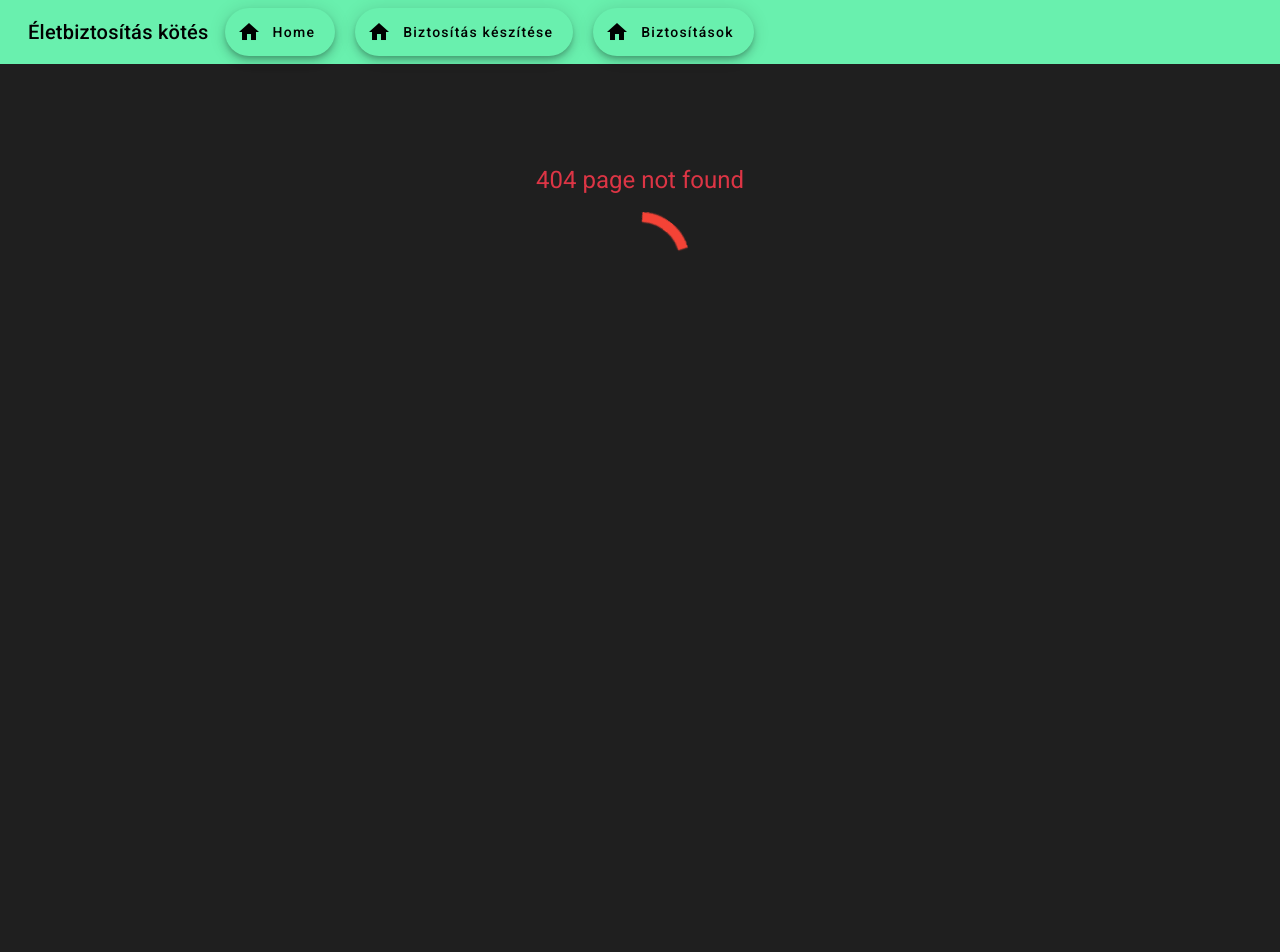
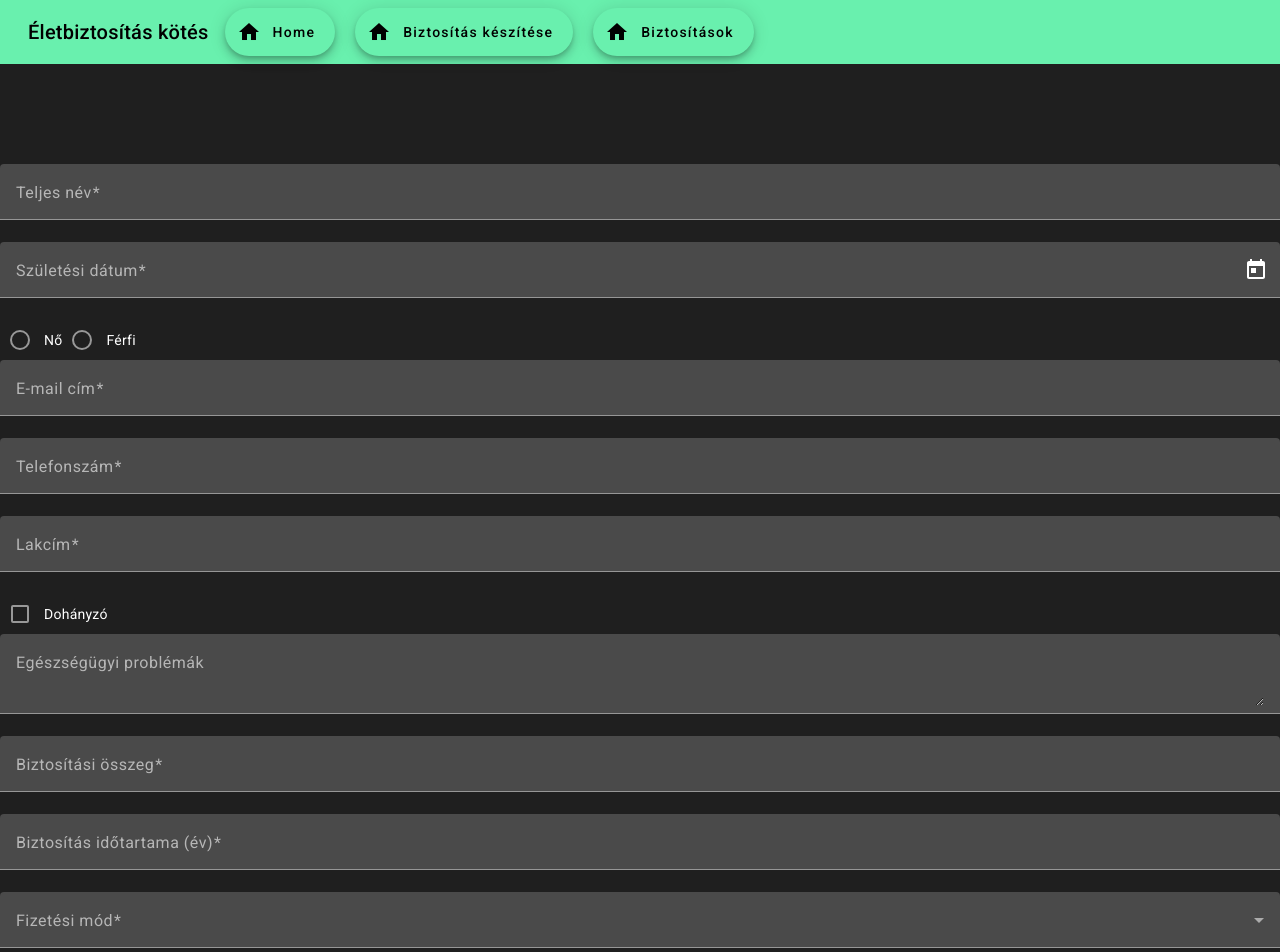
Before and after one commit to Swansi1/angular-life-insurance, an Angular app: page /new-insurance in a window 1280 px wide. Before the commit this address had no page. Shown: the top 952 px of the page. Before the commit the page ends 800 px from the top, so only its background shows below. Built offline with nearby package versions, Linux system fonts and the light colour scheme.

Commit message:
Add insurance form

```diff
--- a/package.json
+++ b/package.json
@@ -15,6 +15,7 @@
     "@angular/common": "^17.3.0",
     "@angular/compiler": "^17.3.0",
     "@angular/core": "^17.3.0",
+    "@angular/flex-layout": "^15.0.0-beta.42",
     "@angular/forms": "^17.3.0",
     "@angular/material": "^17.3.5",
     "@angular/platform-browser": "^17.3.0",
--- a/src/app/app.component.ts
+++ b/src/app/app.component.ts
@@ -2,6 +2,7 @@ import {Component} from '@angular/core';
 import {RouterOutlet} from '@angular/router';
 import {NavigationComponent} from "./navigation/navigation.component";
 import {HomeComponent} from "./home/home.component";
+import {FlexLayoutModule} from '@angular/flex-layout';
 
 @Component({
   selector: 'app-root',
@@ -9,7 +10,8 @@ import {HomeComponent} from "./home/home.component";
   imports: [
     RouterOutlet,
     NavigationComponent,
-    HomeComponent
+    HomeComponent,
+    FlexLayoutModule,
   ],
   templateUrl: './app.component.html',
   styleUrl: './app.component.css'
--- /dev/null
+++ b/src/app/insurance-form/insurance-form.component.html
@@ -0,0 +1,68 @@
+<form [formGroup]="form" (ngSubmit)="submit()" fxLayout="column">
+
+  <!-- Személyes adatok -->
+  <mat-form-field appearance="fill">
+    <mat-label>Teljes név</mat-label>
+    <input matInput formControlName="fullName" required>
+  </mat-form-field>
+
+  <mat-form-field appearance="fill">
+    <mat-label>Születési dátum</mat-label>
+    <input matInput [matDatepicker]="birthdatePicker" formControlName="birthDate" required>
+    <mat-datepicker-toggle matSuffix [for]="birthdatePicker"></mat-datepicker-toggle>
+    <mat-datepicker #birthdatePicker></mat-datepicker>
+  </mat-form-field>
+
+  <mat-radio-group formControlName="gender" aria-label="Select gender">
+    <mat-radio-button value="female">Nő</mat-radio-button>
+    <mat-radio-button value="male">Férfi</mat-radio-button>
+  </mat-radio-group>
+
+  <!-- Kapcsolattartási adatok -->
+  <mat-form-field appearance="fill">
+    <mat-label>E-mail cím</mat-label>
+    <input matInput formControlName="email" required>
+  </mat-form-field>
+
+  <mat-form-field appearance="fill">
+    <mat-label>Telefonszám</mat-label>
+    <input matInput formControlName="phone" required>
+  </mat-form-field>
+
+  <mat-form-field appearance="fill">
+    <mat-label>Lakcím</mat-label>
+    <input matInput formControlName="address" required>
+  </mat-form-field>
+
+  <!-- Egészségügyi adatok -->
+  <div>
+    <mat-checkbox formControlName="smoker">Dohányzó</mat-checkbox>
+  </div>
+
+  <mat-form-field appearance="fill">
+    <mat-label>Egészségügyi problémák</mat-label>
+    <textarea matInput formControlName="healthIssues"></textarea>
+  </mat-form-field>
+
+  <!-- Biztosítási részletek -->
+  <mat-form-field appearance="fill">
+    <mat-label>Biztosítási összeg</mat-label>
+    <input matInput type="number" formControlName="coverageAmount" required>
+  </mat-form-field>
+
+  <mat-form-field appearance="fill">
+    <mat-label>Biztosítás időtartama (év)</mat-label>
+    <input matInput type="number" formControlName="duration" required>
+  </mat-form-field>
+
+  <mat-form-field appearance="fill">
+    <mat-label>Fizetési mód</mat-label>
+    <mat-select formControlName="paymentMethod">
+      <mat-option value="monthly">Havi</mat-option>
+      <mat-option value="quarterly">Negyedéves</mat-option>
+      <mat-option value="yearly">Éves</mat-option>
+    </mat-select>
+  </mat-form-field>
+
+  <button mat-raised-button color="primary" type="submit">Biztosítás kötése</button>
+</form>
--- /dev/null
+++ b/src/app/insurance-form/insurance-form.component.ts
@@ -0,0 +1,59 @@
+import {Component} from '@angular/core';
+import {MatInputModule} from '@angular/material/input';
+import {MatButtonModule} from '@angular/material/button';
+import {MatSelectModule} from '@angular/material/select';
+import {MatRadioModule} from '@angular/material/radio';
+import {ReactiveFormsModule} from '@angular/forms';
+import {FormBuilder, FormGroup, Validators} from '@angular/forms';
+import {MatDatepickerModule, MatDatepickerToggle} from "@angular/material/datepicker";
+import {MatCheckbox} from "@angular/material/checkbox";
+import {MatNativeDateModule, MAT_DATE_LOCALE} from '@angular/material/core';
+import {FlexLayoutModule} from "@angular/flex-layout";
+
+@Component({
+  selector: 'app-insurance-form',
+  standalone: true,
+  imports: [
+    MatInputModule,
+    MatButtonModule,
+    MatSelectModule,
+    MatRadioModule,
+    ReactiveFormsModule,
+    MatDatepickerToggle,
+    MatDatepickerModule,
+    MatNativeDateModule,
+    MatCheckbox,
+    FlexLayoutModule,
+  ],
+  providers: [
+    { provide: MAT_DATE_LOCALE, useValue: 'hu' },
+  ],
+  templateUrl: './insurance-form.component.html',
+  styleUrl: './insurance-form.component.css'
+})
+export class InsuranceFormComponent {
+  form: FormGroup;
+
+  constructor(private fb: FormBuilder) {
+    this.form = this.fb.group({
+      fullName: ['', [Validators.required]],
+      birthDate: [null, [Validators.required]],
+      email: ['', [Validators.required, Validators.email]],
+      phone: ['', [Validators.required, Validators.pattern(/^\+36\d{9}$/)]],
+      address: ['', [Validators.required]],
+      smoker: [false],
+      healthIssues: [''],
+      coverageAmount: [null, [Validators.required, Validators.min(1)]],
+      duration: [null, [Validators.required, Validators.min(1)]],
+      paymentMethod: ['', [Validators.required]],
+      gender: [''],
+    });
+  }
+
+  submit() {
+    if (this.form.valid) {
+      // Handle the form submission
+      console.log(this.form.value);
+    }
+  }
+}
--- a/src/app/insurances/insurances.component.html
+++ b/src/app/insurances/insurances.component.html
@@ -1 +1,5 @@
-<p>insurances works!</p>
+<div class="container-fluid">
+  <h1 class="text-center">Kérem töltse ki az alábbi alábbi adatokat</h1>
+
+  Favorite color: <input type="text" [(ngModel)]="favoriteColor">
+</div>
--- a/src/app/insurances/insurances.component.ts
+++ b/src/app/insurances/insurances.component.ts
@@ -1,26 +1,17 @@
-import { Component } from '@angular/core';
-import {Insurance} from "../insurance";
+import {Component} from '@angular/core';
+import {FormsModule} from "@angular/forms";
+
 
 @Component({
   selector: 'app-insurances',
   standalone: true,
-  imports: [],
+  imports: [
+    FormsModule
+  ],
   templateUrl: './insurances.component.html',
   styleUrl: './insurances.component.css'
 })
+
 export class InsurancesComponent {
-  readonly baseUrl = 'https://angular.io/assets/images/tutorials/faa';
-
-  insurances = [
-    {
-      id: 1,
-      name: 'Életbiztosítás',
-      price: 1000,
-      description: 'Életbiztosítás leírása',
-      people: {
-        name: 'John Doe',
-        birthDate: new Date('1980'),
-      }
-    }
-  ];
+  favoriteColor = '';
 }
--- a/src/app/navigation/navigation.component.html
+++ b/src/app/navigation/navigation.component.html
@@ -7,19 +7,19 @@
     <div class="collapse navbar-collapse" id="navbarSupportedContent">
       <ul class="navbar-nav me-auto mb-2 mb-lg-0">
         <li class="nav-item">
-          <button mat-fab extended routerLink="/kezdolap" routerLinkActive="active" ariaCurrentWhenActive="page">
+          <button mat-fab extended routerLink="/home" routerLinkActive="active" ariaCurrentWhenActive="page">
             <mat-icon>home</mat-icon>
             Home
           </button>
         </li>
-        <li class="nav-item" routerLink="/biztositas" routerLinkActive="active" ariaCurrentWhenActive="page">
+        <li class="nav-item" routerLink="/new-insurance" routerLinkActive="active" ariaCurrentWhenActive="page">
           <button mat-fab extended>
             <mat-icon>home</mat-icon>
             Biztosítás készítése
           </button>
         </li>
         <li class="nav-item">
-          <button mat-fab extended routerLink="/biztositasok" routerLinkActive="active" ariaCurrentWhenActive="page">
+          <button mat-fab extended routerLink="/insurances" routerLinkActive="active" ariaCurrentWhenActive="page">
             <mat-icon>home</mat-icon>
             Biztosítások
           </button>
```
Also changed, not shown: src/app/app.routes.ts (+5 -3 lines), src/app/insurance.ts (added, +10 -0 lines), src/app/people.ts (added, +12 -0 lines), src/app/insurance-form/insurance-form.component.css (added), 2 other files (tests, documents, lock files or other folders).
